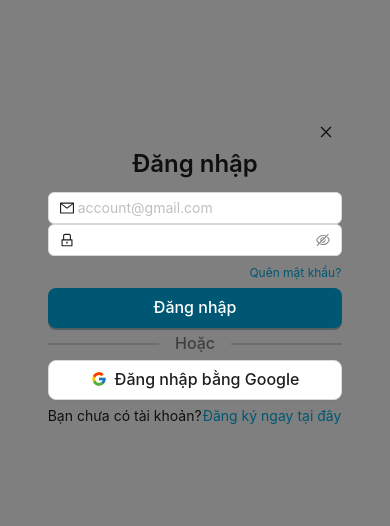
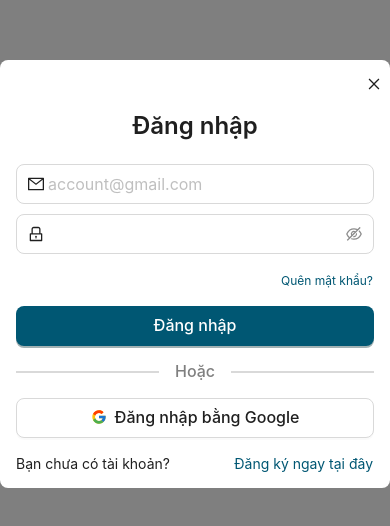
Before and after one commit to tungddk2/recruit, a React (Create React App) app: page / in a window 390 px wide. Shown: the part 148-674 px from the top of the page. Built offline with nearby package versions, Linux system fonts and the light colour scheme.

Commit message:
feat: add responsive for sign in

```diff
--- a/src/components/signin/SignIn.tsx
+++ b/src/components/signin/SignIn.tsx
@@ -1,11 +1,22 @@
-import {Button, Divider, Form, Input, Row, Typography} from "antd";
+import {Button, Divider, Form, Input, Row, Tooltip, Typography} from "antd";
 import { CloseOutlined, LockOutlined, MailOutlined} from "@ant-design/icons";
 import useBreakpoints from "../../hooks/useBreakpoints";
-import {ReactElement, useEffect} from "react";
+import {ReactElement} from "react";
 import {GoogleIcon} from "../common/icons/GoogleIcon";
 
-const styles = {
-	sm: {},
+const styles: {sm: React.CSSProperties, default: React.CSSProperties} = {
+	sm: {
+		display: "flex",
+		justifyContent: "center",
+		alignItems: "center",
+		padding: "0.5rem 1rem",
+		gap: "10px",
+		width: "100vw",
+		height: "fit-content",
+		borderRadius: "8px",
+		backgroundColor: "white",
+		flexDirection: "inherit",
+	},
 	default: {
 		display: "flex",
 		flexDirection: "column",
@@ -51,12 +62,6 @@ export default function SignIn(): ReactElement {
 
 	const [form] = Form.useForm();
 
-	const validToContinue = () => {
-		return form.getFieldValue("email") && form.getFieldValue("password");
-	}
-
-	console.log(form.getFieldsValue());
-
 	return (
 		<div
 			style={{
@@ -77,8 +82,10 @@ export default function SignIn(): ReactElement {
 					console.log(values);
 				}}
 			>
-				<FormItem style={{ textAlign: "right", marginRight: "-2rem" }}>
-					<Button type="text" shape="circle" icon={<CloseOutlined />} />
+				<FormItem style={{ textAlign: "right", marginRight: "-2rem" }} >
+					<Tooltip title="Đóng">
+						<Button type="text" shape="circle" icon={<CloseOutlined />} />
+					</Tooltip>
 				</FormItem>
 				<FormItem>
 					<Typography.Title level={3} style={{ textAlign: "center" }}>
@@ -90,7 +97,7 @@ export default function SignIn(): ReactElement {
 					name="email"
 					rules={[{ required: true, message: "Vui lòng nhập email của bạn!" }]}
 				>
-					<Input prefix={<MailOutlined />} placeholder="account@gmail.com" />
+					<Input size="large" prefix={<MailOutlined />} placeholder="account@gmail.com" />
 				</FormItem>
 
 				<FormItem
@@ -99,7 +106,7 @@ export default function SignIn(): ReactElement {
 						{ required: true, message: "Vui lòng nhập mật khẩu của bạn!" },
 					]}
 				>
-					<Input.Password prefix={<LockOutlined />} />
+					<Input.Password size="large" prefix={<LockOutlined />} />
 				</FormItem>
 
 				<FormItem style={{ textAlign: "right", height: "22px" }}>
```
